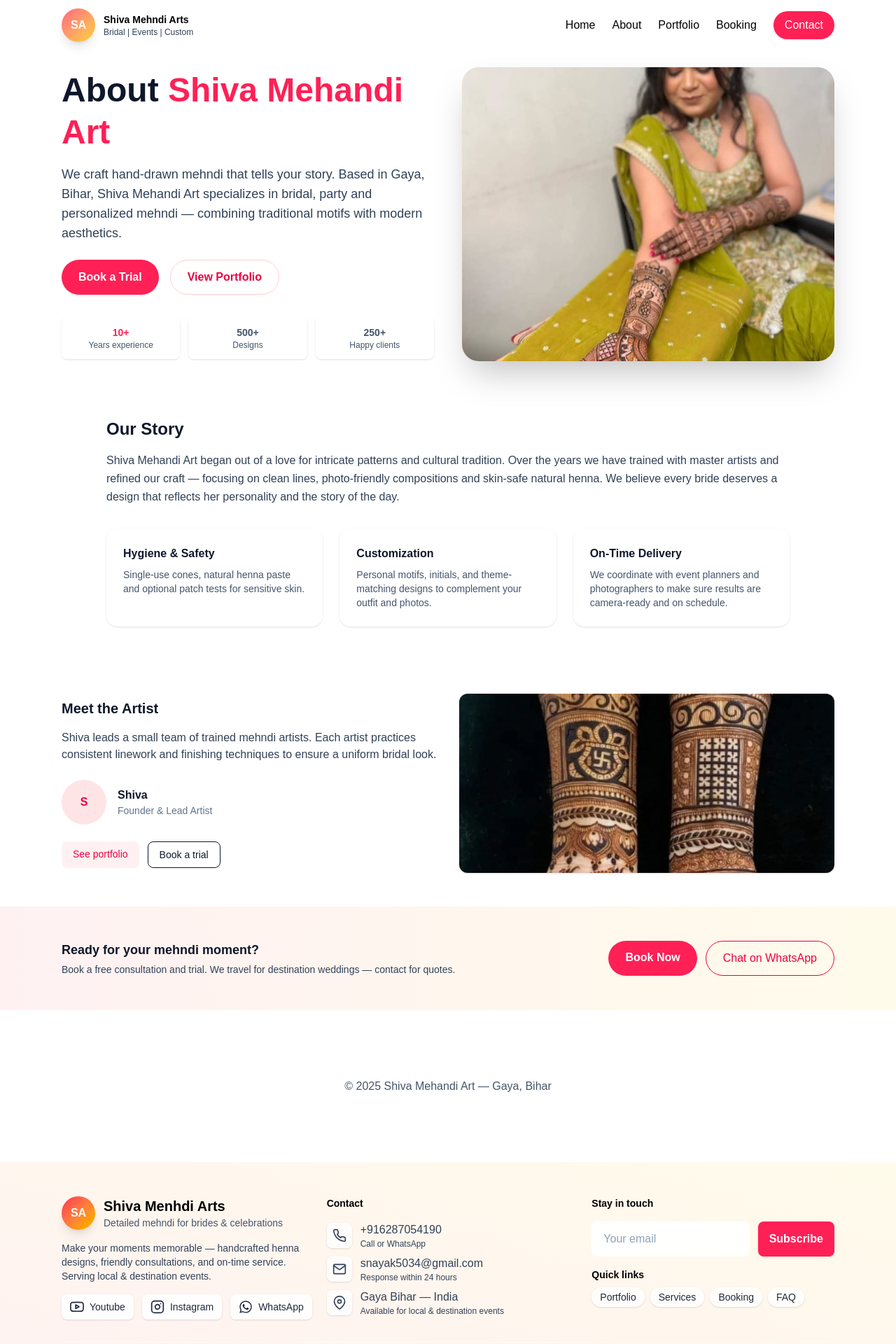
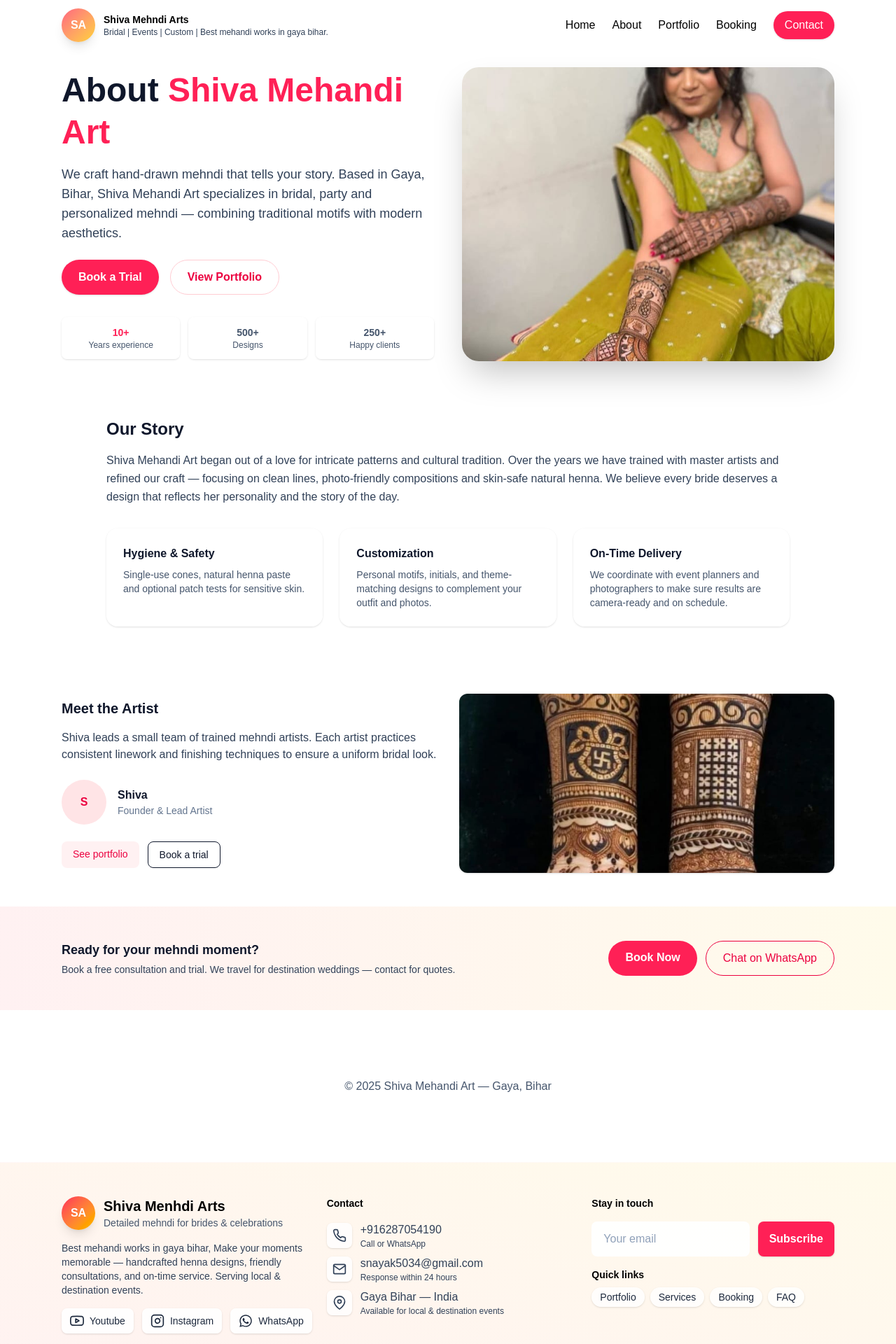
Before and after one commit to musharaf22/Menhdi-Artist, a Next.js app: page /aboutus in a window 1280 px wide. Shown: the top 1920 px of the page at 70% size. Built offline with nearby package versions, Linux system fonts and the light colour scheme.

Commit message:
working on seo part

```diff
--- a/src/app/aboutus/page.tsx
+++ b/src/app/aboutus/page.tsx
@@ -83,6 +83,7 @@ const AboutPageMain = () => {
         jsonLd={jsonLd}
         keywordsContent={keywords}
       />
+      <h1 className="hidden">Best mehandi works in gaya bihar</h1>
       <AboutPage description={metadata.description} title={metadata.title} />
     </>
   );
--- a/src/app/layout.tsx
+++ b/src/app/layout.tsx
@@ -17,9 +17,10 @@ const geistMono = Geist_Mono({
 });
 
 export const metadata: Metadata = {
-  title: "Shiva Mehandi Art — Bridal & Party Mehndi Designs",
+  title:
+    "Shiva Mehandi Art — Bridal & Party Mehndi Designs Best mehandi works in gaya bihar",
   description:
-    "Professional & Best mehndi artist in gaya bihar specializing in bridal, party and custom mehndi designs. Serving local and destination events.",
+    "Best mehandi works in gaya bihar, Professional & Best mehndi artist in gaya bihar specializing in bridal, party and custom mehndi designs. Serving local and destination events.",
   keywords:
     "shiva mehandi art gaya bihar , shiva mehandi arts , shiva mehandi art , best mehandi in gaya , best mehandi in gaya bihar india , best henna work in gaya bihar , henna works in gaya , mehandi in gaya bihar , mehandi in gaya , best mehandi work in gaya , best bridal mehandi in gaya bihar , best bride mehandi in gaya , best bride mehandi in gaya bihar , bridal mehandi in bihar gaya , bridal mehandi in gaya , mehandi work in gaya bihar , best mehandi work in bihar gaya , best henna work in gaya bihar",
 };
@@ -59,6 +60,7 @@ export default function RootLayout({
       <body
         className={`${geistSans.variable} ${geistMono.variable} antialiased`}
       >
+        <h1 className="hidden">Best mehandi works in gaya bihar</h1>
         <Navbar />
         {children}
         <Footer />
--- a/src/components/Demo.tsx
+++ b/src/components/Demo.tsx
@@ -186,6 +186,7 @@ export default function MehndiArtistWebsite() {
 
   return (
     <main className="min-h-screen bg-gradient-to-b from-rose-50 via-amber-50 to-white text-slate-900">
+      <h1 className="hidden">Best mehandi works in gaya bihar</h1>
       <Seo
         title={"best mehandi and tattoo shop in gaya bihar india"}
         description={"Beautiful, handcrafted henna for every celebration."}
@@ -300,9 +301,10 @@ export default function MehndiArtistWebsite() {
           >
             <h2 className="text-2xl font-bold">About the Artist</h2>
             <p className="mt-4 text-slate-700">
-              With a decade of experience, the artist blends traditional henna
-              art with modern aesthetics to craft unique stories on skin.
-              Trained under master artists and available for destination events.
+              Best mehandi works in gaya bihar india, With a decade of
+              experience, the artist blends traditional henna art with modern
+              aesthetics to craft unique stories on skin. Trained under master
+              artists and available for destination events.
             </p>
             <ul className="mt-4 space-y-2 text-sm text-slate-600">
               <li>• 10+ years experience</li>
@@ -401,7 +403,8 @@ export default function MehndiArtistWebsite() {
         <div className="w-[90%] mx-auto px-6">
           <h3 className="text-xl font-semibold">Portfolio</h3>
           <p className="text-slate-600 mt-2">
-            A curated selection of recent works.
+            A curated selection of recent works. Best mehandi works in gaya
+            bihar india
           </p>
 
           <div className="mt-6 grid grid-cols-1 sm:grid-cols-2 lg:grid-cols-3 gap-6">
--- a/src/components/Footer.tsx
+++ b/src/components/Footer.tsx
@@ -20,6 +20,7 @@ export default function Footer() {
 
   return (
     <footer className="mt-12 bg-gradient-to-tr from-rose-50 to-amber-50 border-t border-white/40">
+      <h1 className="hidden">Best mehandi works in gaya bihar</h1>
       <div className="w-[90%] mx-auto py-12 px-6">
         <div className="grid grid-cols-1 md:grid-cols-3 gap-8 items-start">
           {/* Brand */}
@@ -39,9 +40,9 @@ export default function Footer() {
             </div>
 
             <p className="text-sm text-slate-700 max-w-sm">
-              Make your moments memorable — handcrafted henna designs, friendly
-              consultations, and on-time service. Serving local & destination
-              events.
+              Best mehandi works in gaya bihar, Make your moments memorable —
+              handcrafted henna designs, friendly consultations, and on-time
+              service. Serving local & destination events.
             </p>
 
             <div className="flex gap-3">
--- a/src/components/Navbar.tsx
+++ b/src/components/Navbar.tsx
@@ -9,7 +9,7 @@ const Navbar = () => {
           <div>
             <div className="text-sm font-semibold">Shiva Mehndi Arts</div>
             <div className="text-xs text-slate-700">
-              Bridal | Events | Custom
+              Bridal | Events | Custom | Best mehandi works in gaya bihar.
             </div>
           </div>
         </div>
```
Also changed, not shown: 1 other file (tests, documents, lock files or other folders).
